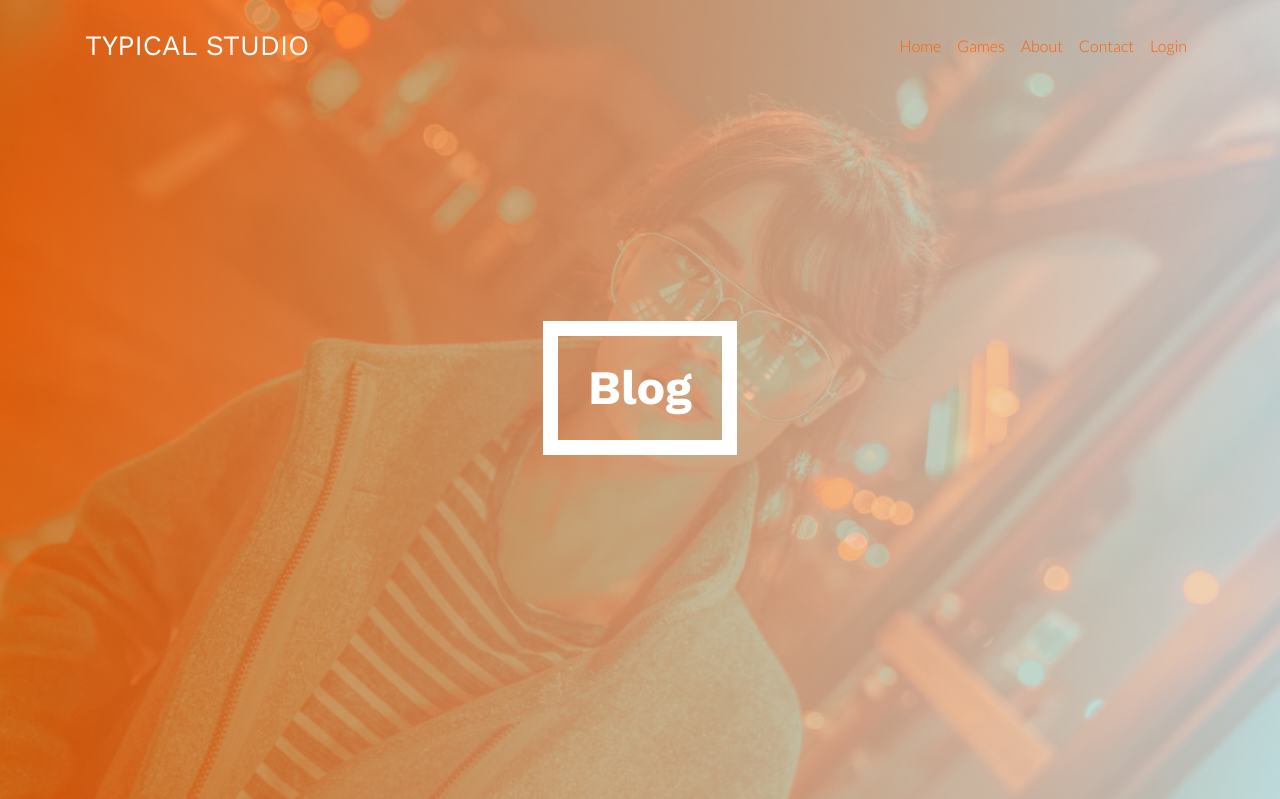
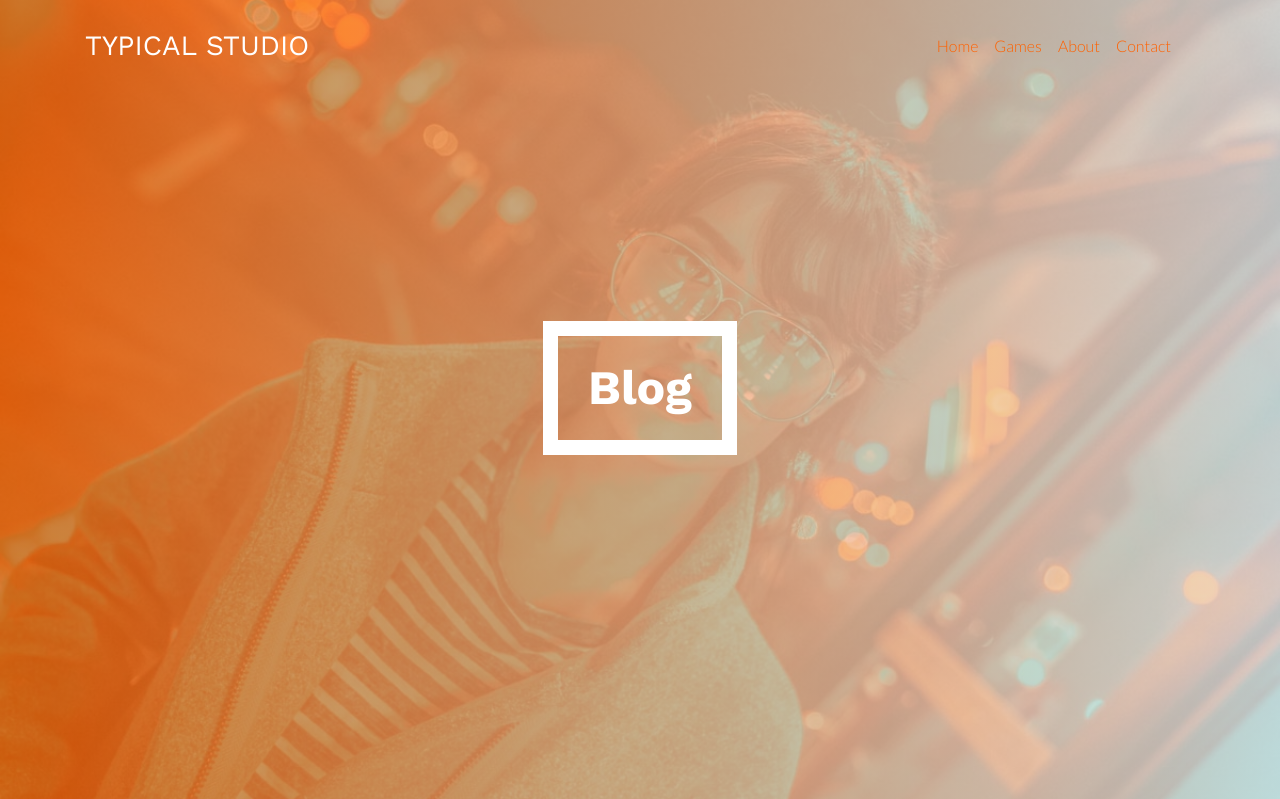
Before and after one commit to Pegasus221q/TypicalStudioWeb, a PHP site: page /blog.php in a window 1280 px wide. Shown: the top 799 px of the page. Run offline with PHP 8.4, Linux system fonts and the light colour scheme; some libraries are stand-ins or nearby versions.

Commit message:
Update blog.php

```diff
--- a/blog.php
+++ b/blog.php
@@ -12,7 +12,8 @@
     -->
     <meta charset="utf-8">
     <meta http-equiv="X-UA-Compatible" content="IE=edge">
-    <title>Roxy by GetTemplates.co</title>
+    <link rel="icon" href="img/just logo.png">
+    <title>Typical Studio</title>
     <meta name="description" content="Roxy">
     <meta name="viewport" content="width=device-width, initial-scale=1, shrink-to-fit=no">
 
@@ -41,7 +42,15 @@
 
 	<div class="sidenav-content">
 		<p>
-			Kuncen WB1, Wirobrajan 10010, DIY
+        <?php
+                                        //če je prijavljen - naj bo link na logout, če ne login
+                                        if (isset($_SESSION['user_id'])) {
+                                            echo '<a href="logout.php" class="nav-link">Logout</a>';
+                                        }
+                                        else {
+                                            echo '<a href="login.php" class="nav-link">Login</a>';
+                                        }
+                                    ?>
 		</p>
 		<p>
 			<span class="fs-16 primary-color">(+68) 120034509</span>
@@ -87,15 +96,11 @@
                 <li class="nav-item">
                     <a class="nav-link" href="contact.php">Contact</a>
                 </li>
-                <?php
-                                        //če je prijavljen - naj bo link na logout, če ne login
-                                        if (isset($_SESSION['user_id'])) {
-                                            echo '<li><a href="logout.php" class="nav-link">Logout</a></li>';
-                                        }
-                                        else {
-                                            echo '<li><a href="login.php" class="nav-link">Login</a></li>';
-                                        }
-                                    ?>
+                <li class="nav-item only-desktop">
+                    <a class="nav-link" id="side-nav-open" href="#">
+                        <span class="lnr lnr-menu"></span>
+                    </a>
+                </li>
             </ul>
         </div>
     </div>
```
